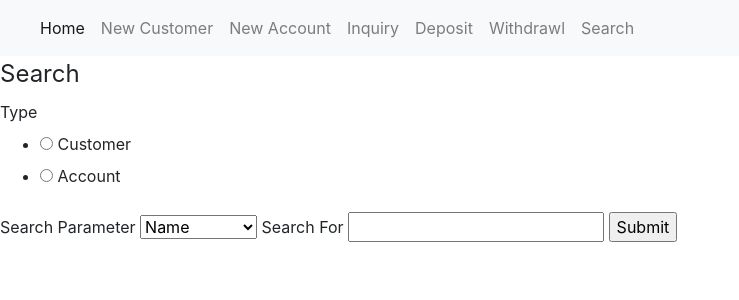
After one commit to PaulMorioni/bank_teller, a Flask app: page /search in a window 1280 px wide. The commit adds this page. Shown: the top 300 px of the page, without its empty margins (0-739 px from the left). Run offline with Flask 2, Linux system fonts and the light colour scheme; parts of the project's set-up code (start-up, migrations or seed data) failed here and were passed over; some libraries are stand-ins or nearby versions.

Commit message:
added search function. still needs fuzzy search capability. links between inquiry and customers and search.

```diff
--- a/forms.py
+++ b/forms.py
@@ -1,7 +1,7 @@
 import flask_wtf
 import wtforms
 from flask_wtf import FlaskForm, CSRFProtect
-from wtforms import DecimalField, StringField, DateTimeField, IntegerField, RadioField, SubmitField, validators, Form
+from wtforms import DecimalField, StringField, DateTimeField, IntegerField, RadioField, SubmitField, validators, Form, SelectField
 from wtforms.validators import Length, DataRequired
 
 
@@ -90,7 +90,7 @@ class DepositForm(FlaskForm):
 
 class WithdrawlForm(FlaskForm):
     class Meta:
-        cstf = False
+        csrf = False
 
     account = IntegerField('Account Number', [validators.DataRequired()])
     amount = DecimalField('Amount of Withdrwl', [validators.DataRequired()])
@@ -102,3 +102,12 @@ class InquiryForm(FlaskForm):
 
     account_number = IntegerField('Account Number' , validators = [validators.DataRequired()])
     submit = SubmitField('Submit')
+
+class SearchForm(FlaskForm):
+    class Meta:
+        csrf = False
+    search_type = RadioField('Type', validators = [validators.DataRequired()], choices=[('customer','Customer'), ('account', 'Account')],)
+    attr_type = SelectField('Search Parameter', choices = [], validators = [validators.DataRequired()])
+    search_param = StringField('Search For', validators = [validators.DataRequired()])
+
+    submit = SubmitField('Submit')
--- a/main.py
+++ b/main.py
@@ -3,7 +3,9 @@ from flask_sqlalchemy import SQLAlchemy
 from datetime import *
 import random
 import re
-from forms import NewCustomerForm, NewAccountForm, DepositForm, WithdrawlForm, InquiryForm
+from forms import NewCustomerForm, NewAccountForm, DepositForm, WithdrawlForm, InquiryForm, SearchForm
+import locale
+
 
 
 __name__ = '__main__'
@@ -13,6 +15,7 @@ app.config['SQLALCHEMY_DATABASE_URI'] = 'mysql+pymysql://bank_teller:bankandtrus
 app.config['SQLALCHEMY_ECHO'] = True
 db = SQLAlchemy(app)
 app.secret_key = 'y337ksdfwh34132w'
+locale.setlocale( locale.LC_ALL,'English_United States.1252')
 
 
 #TODO Add a teller class to do teller functions through?? What should be done with buy/sell cash if not. (I.e. only effects Vault(maybe) and teller GL)
@@ -92,6 +95,16 @@ class Customer(db.Model):
         formated_ssn = block1 + "-" + block2 + "-" + block3
         return formated_ssn
 
+    @staticmethod
+    def search_customer(attr_search, search_param): #TODO determine best way to do fuzzy search
+        if attr_search == 'name':
+            search_return = Customer.query.filter(Customer.name.like(search_param)).all()
+        elif attr_search == 'dob':
+            search_return = Customer.query.filter_by(dob=search_param).all()
+        elif attr_search == 'ssn':
+            search_return = Customer.query.filter_by(ssn=search_param).all()
+
+        return search_return
 
 class Account(db.Model):
     account_id = db.Column(db.Integer, primary_key=True)
@@ -133,7 +146,14 @@ class Account(db.Model):
 
         return owners
 
+    def formatted_balance(self):
+        formatted_bal = locale.currency(self.bal, grouping=True)
+        return formatted_bal
 
+    @staticmethod
+    def search_account(attr_search, search_param):
+        search_return = Account.query.filter_by(attr_search=search_param).all()
+        return search_return
 
 
 class Trans(db.Model):
@@ -158,6 +178,10 @@ class Trans(db.Model):
             str_tran_date = self.time
             tran_datetime = datetime.strptime(str_tran_date,'%x , %X')
             return tran_datetime
+
+    def formatted_amount(self):
+        fmt_amt = locale.currency(self.amount, grouping=True)
+        return fmt_amt
 
 
 
@@ -195,21 +219,29 @@ def deposit():
 
         account = Account.query.filter_by(acctn=account_number).first()
 
-        amount = form.amount.data
+        if account != None: #If account could be located
 
-        desc = 'Deposit with Teller'
-        tran_time = datetime.now()
-        str_tran_time = tran_time.strftime('%x , %X')
+            amount = form.amount.data
 
-        new_deposit = Trans(str_tran_time, amount, desc, trancode)
+            desc = 'Deposit with Teller'
+            tran_time = datetime.now()
+            str_tran_time = tran_time.strftime('%x , %X')
 
-        account.transactions.append(new_deposit)
+            new_deposit = Trans(str_tran_time, amount, desc, trancode)
 
-        db.session.add(new_deposit)
-        account.calc_balance(trancode, amount)
-        db.session.commit()
+            account.transactions.append(new_deposit)
 
-        return render_template('success.html' )
+            db.session.add(new_deposit)
+            account.calc_balance(trancode, amount)
+            db.session.commit()
+
+            return render_template('success.html' )
+
+        else:
+            error = "Account Not Found"
+            return render_template('deposit.html', account_readout = False, form=form, error=error)
+
+
 
 
 @app.route('/withdrawl', methods = ['POST', 'GET'])
@@ -255,10 +287,15 @@ def transfer():
 @app.route('/inquiry', methods = ['POST', 'GET'])
 def inquiry():
     form = InquiryForm()
-    accounts = []
+    account_id = request.args.get('acct')
 
-    if request.method == 'GET':
+    if request.method == 'GET' and account_id: #determines if link from search page or if navigation to form
+        account = Account.query.filter_by(account_id=account_id).first()
+        customers = account.owners()
 
+        return render_template('inquiry.html', account_readout=False, customers=customers, account=account, inquiry=True)
+
+    else:
         return render_template('inquiry.html', form=form, account_readout=False)
 
     if request.method == 'POST':
@@ -268,16 +305,15 @@ def inquiry():
 
         if form.validate():
             account_number = form.account_number.data
-            accounts.append(Account.query.filter_by(acctn=account_number).first())  #Add account submited by form to accounts
-            for account in accounts:
-                if account != None:     #Aslong as account list isnt empty
-                    customers = account.owners()    #Add customers of selected account to customers
+            account = Account.query.filter_by(acctn=account_number).first()  #Add account submited by form to accounts
+            if account:
+                customers = account.owners()    #Add customers of selected account to customers
 
-                else:
-                    error = "Account does not exist"
-                    return render_template('inquiry.html', form=form, account_readout=False, error=error)
+            else:
+                error = "Account does not exist"
+                return render_template('inquiry.html', form=form, account_readout=False, error=error)
 
-            return render_template('inquiry.html', inquiry=True, customers=customers, accounts=accounts)
+            return render_template('inquiry.html', inquiry=True, customers=customers, account=account)
 
 
 @app.route('/balance', methods = ['POST', 'GET'])
@@ -357,6 +393,34 @@ def make_customer():
     if request.method == 'GET':
         return render_template('new_customer.html', account_readout=False, form=form)
 
+@app.route('/search', methods = ['POST', 'GET'])
+def search():
+    form = SearchForm()
+    form.attr_type.choices = [('name', 'Name'), ('dob', 'Date of Birth'),('ssn', 'SSN')]
+
+    if request.method == 'GET':
+
+        return render_template('search.html', form=form)
+
+
+    if request.method == 'POST' and form.validate():   #Uses radio button to determine which Class search function to call.
+        if form.search_type.data == 'customer':
+            customers = Customer.search_customer(form.attr_type.data, form.search_param.data)   #TODO Add links to accounts and customers to Inquiry page.
+            return render_template('search.html', search_return=True, customers=customers)
+        if form.search_type == 'account':
+            accounts = Account.search_account(form.attr_type.data, form.search_param.data)
+            return render_template('search.html', search_return=True, accounts=accounts)
+
+    else:
+        return render_template('search.html', form=form)
+
+@app.route('/customer')
+def customer_inquiry():
+    customer_id = request.args.get("cid")
+    customer = Customer.query.filter_by(customer_id=customer_id).first()
+    accounts = customer.accounts
+
+    return render_template('customer.html', customer=customer, accounts=accounts)
 
 if __name__ == '__main__':
 
--- a/templates/base.html
+++ b/templates/base.html
@@ -110,15 +110,23 @@
     <li class="nav-item">
         <a class="nav-link" href="/withdrawl">Withdrawl</a>
     </li>
-    </ul>
+    <li class="nav-item">
+        <a class="nav-link" href="/search">Search</a>
+    </li>
+      </form>
   </nav>
 {% endblock %}
 
-
+<div class="content-container">
 {% block content %}
+{% for error in errors %}
+<div class="alert alert-danger" role="alert">
+    {{error}}
+</div>
+{% endfor %}
 
 {% endblock %}
-
+</div>
 
 </html>
 
--- a/templates/deposit.html
+++ b/templates/deposit.html
@@ -7,8 +7,8 @@
 {% endif %}
 
 <div>
-    <h2>New Deposit</h2>
     <form action = "/deposit" method= POST>
+        <legend>Deposit</legend>
         <p>
             {{ form.account.label }}<br>
             {{ form.account }}
--- /dev/null
+++ b/templates/search.html
@@ -0,0 +1,65 @@
+{% extends 'base.html' %}
+
+{%block content%}
+
+{% if form %}
+    <form action="/search" method="POST">
+        <legend>Search</legend>
+
+        {{ form.search_type.label }}
+        {{ form.search_type }}
+
+        {{ form.attr_type.label }}
+        {{ form.attr_type }}
+
+        {{ form.search_param.label }}
+        {{ form.search_param }}
+
+        {{form.submit}}
+    </form>
+{% endif %}
+
+{% if search_return %}
+
+{% for customer in customers %}
+<table class="table table-bordered table-striped">
+    <thead class="thead-dark">
+        <th>Name</th>
+        <th>Date of Birth</th>
+        <th>SSN</th>
+    </thead>
+
+    <tbody>
+        <tr>
+            <td><a href="customer?cid={{customer.customer_id}}">{{customer.name}}</a></td>
+            <td>{{customer.dob}}</td>
+            <td>{{customer.ssn}}</td>
+        </tr>
+    </tbody>
+</table>
+{% endfor %}
+
+    {% if accounts %}
+        <table>
+            <thead class="thead-dark">
+                <th>Account Number</th>
+                <th>Balance</th>
+                <th>Type</th>
+            </thead>
+            {% for account in accounts %}
+            <tbody>
+                <tr>
+                    <td><a href="inquiry?acct={{account.account_id}}">{{account.acctn}}</a></td>
+                    <td>{{account.formatted_balance()}}</td>
+                    <td>{{account.prod}}</td>
+                </tr>
+            </tbody>
+            {%endfor%}
+        </table>
+    {%endif%}
+
+{% endif %}
+
+
+
+{% endblock %}
--- a/templates/withdrawl.html
+++ b/templates/withdrawl.html
@@ -7,7 +7,7 @@
 {% endif %}
 
 <div>
-    <h2>New Withdrawl</h2>
+    <legend>Withdrawl</legend>
     <form action = "/withdrawl" method= POST>
         <p>
             {{ form.account.label }}<br>
@@ -24,4 +24,7 @@
     </form>
 </div>
 </html>
+
+
+
 {% endblock %}
```
Also changed, not shown: templates/customer.html (added, +37 -0 lines), templates/inquiry.html (+6 -6 lines).
